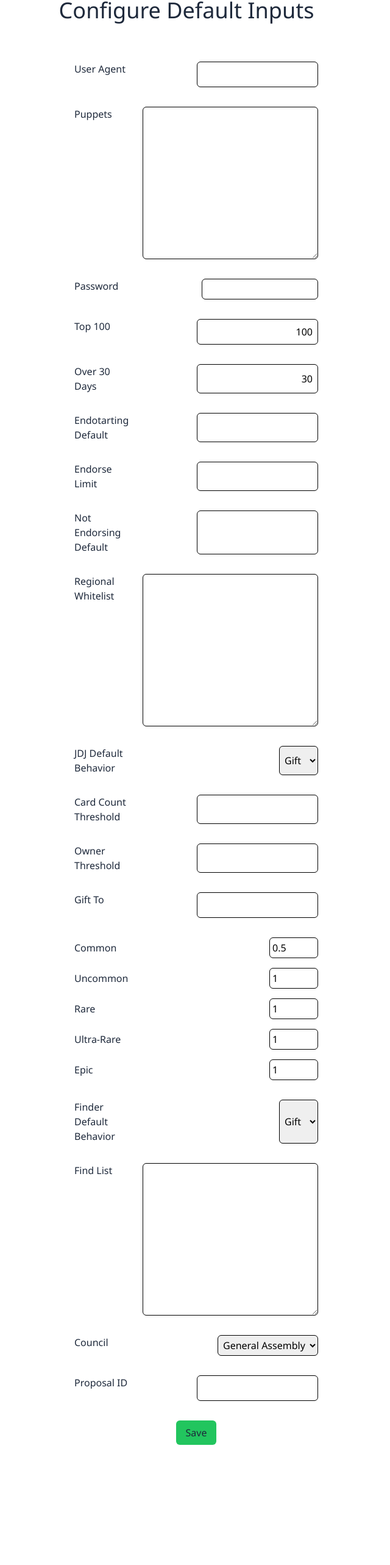
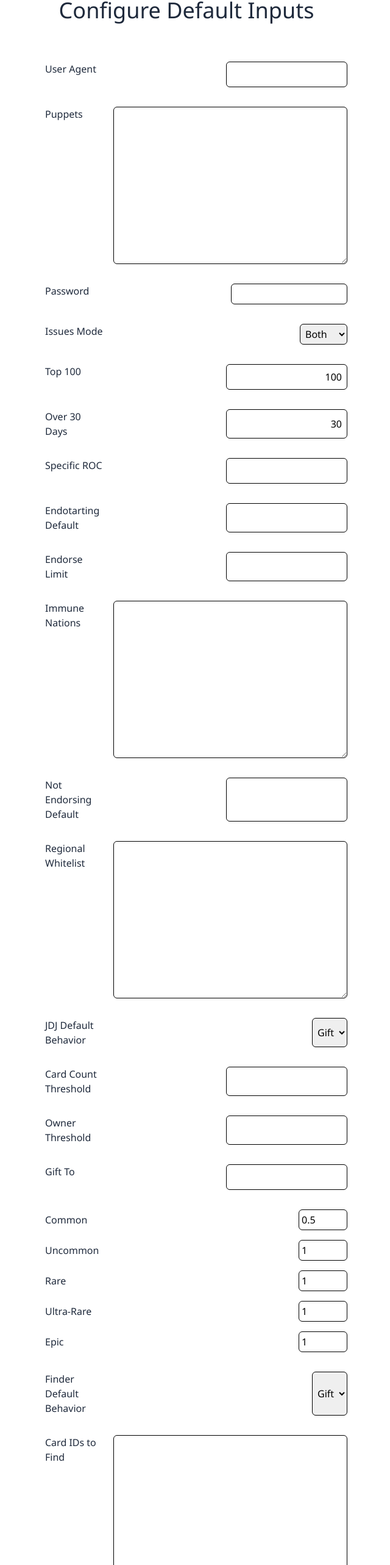
Before and after one commit to Kractero/hare, a SvelteKit app: page /config in a window 1280 px wide. Shown: the part 215-2781 px from the top of the page at 61% size, without its empty margins (334-974 px from the left). Before the commit the page ends 2672 px from the top, so only its background shows below. Built offline with nearby package versions, Linux system fonts and the light colour scheme.

Commit message:
gi: issues/packs/both mode

```diff
--- a/src/lib/loadLocalStorage.ts
+++ b/src/lib/loadLocalStorage.ts
@@ -26,6 +26,9 @@ export function loadLocalStorage(keysToLoad: string[]) {
             case 'stationFinderDefault':
                 loadedValues.finderMode = localStorage.getItem(`${key}`) || "Gift";
                 break;
+			case 'stationIssuesMode':
+				loadedValues.issuesmode = localStorage.getItem(`${key}`) || "Both";
+				break;
 			case 'stationCouncil':
 				loadedValues.council = localStorage.getItem(`${key}`) || "General Assembly";
 				break;
--- a/src/routes/config/+page.svelte
+++ b/src/routes/config/+page.svelte
@@ -3,8 +3,9 @@
 	import Head from '$lib/component/Head.svelte';
 	import Rarities from '$lib/component/Rarities.svelte';
 	import { loadLocalStorage } from '$lib/loadLocalStorage';
-	import { text } from '@sveltejs/kit';
 	import Input from '$lib/component/Input.svelte';
+	import Textarea from '$lib/component/Textarea.svelte';
+	import Select from '$lib/component/Select.svelte';
 
 	let puppets = '';
 	let main = '';
@@ -30,10 +31,13 @@
     let council = "General Assembly";
     let proposalid = "";
     let cardcount = "";
+    let issuesmode = "";
+    let specific = "";
+    let immune = "";
 
-    onMount(() => ({puppets, main, giftee, top, days, password, endotartnation, nennation, finderlist, regionalwhitelist, jdjMode, finderMode, rarities, limit, ownercount, council, proposalid, cardcount} =
+    onMount(() => ({puppets, main, giftee, top, days, password, endotartnation, nennation, finderlist, regionalwhitelist, jdjMode, finderMode, rarities, limit, ownercount, council, proposalid, cardcount, issuesmode, specific, immune} =
         loadLocalStorage(["stationPuppets", "stationMain", "stationGiftee", "stationROCTop", "stationROCDays", "stationPassword",
-            "stationEndotartNation", "stationNENNation", "stationFinderList", "stationRegionalWhitelist", "stationJDJDefault", "stationFinderDefault", "stationJDJ", "stationEndotartLimit", "stationOwnerCount", "stationCouncil", "stationProposalID", "stationCardCount"]))
+            "stationEndotartNation", "stationNENNation", "stationFinderList", "stationRegionalWhitelist", "stationJDJDefault", "stationFinderDefault", "stationJDJ", "stationEndotartLimit", "stationOwnerCount", "stationCouncil", "stationProposalID", "stationCardCount", "stationIssuesMode", "stationSpecific", "stationImmune"]))
     );
 
 	async function setConfig() {
@@ -59,6 +63,9 @@
         localStorage.setItem('stationCouncil', String(council));
         localStorage.setItem('stationProposalID', String(proposalid));
         localStorage.setItem('stationCardCount', String(cardcount));
+        localStorage.setItem('stationIssuesMode', String(issuesmode));
+        localStorage.setItem('stationSpecific', String(specific));
+        localStorage.setItem('stationImmune', String(immune));
 	}
 </script>
 
@@ -72,15 +79,7 @@
         class="flex flex-col gap-8"
     >
         <Input text="User Agent" bind:bindValue={main} forValue="main" />
-        <div class="flex flex-col lg:flex-row gap-4 justify-between max-w-lg">
-            <label class="w-24" for="pup">Puppets</label>
-            <textarea
-                id="pup"
-                rows="10"
-                bind:value={puppets}
-                class="text-right text-black p-1 w-72 rounded-md border border-black dark:border-none"
-            />
-        </div>
+        <Textarea text="Puppets" bind:bindValue={puppets} forValue="pup" required />
         <div class="flex flex-col lg:flex-row gap-4 justify-between max-w-lg">
             <label class="w-24" for="pass">Password</label>
             <input
@@ -92,31 +91,21 @@
                 class="text-right text-black p-1 max-w-xs rounded-md border border-black dark:border-none disabled:opacity-25"
             />
         </div>
+        <div class="flex gap-4 justify-between max-w-lg">
+			<label class="w-24" for="mode">Issues Mode</label>
+            <Select bind:mode={issuesmode} options={["Both", "Issues", "Packs"]} />
+		</div>
         <Input text="Top {top}" bind:bindValue={top} forValue="top" />
         <Input text="Over {days} Days" bind:bindValue={days} forValue="days" />
+        <Input text={`Specific ROC`} bind:bindValue={specific} forValue="specific" />
         <Input text="Endotarting Default" bind:bindValue={endotartnation} forValue="Endotarting" />
         <Input text="Endorse Limit" bind:bindValue={limit} forValue="limit" />
+        <Textarea text="Immune Nations" bind:bindValue={immune} forValue="immune" />
         <Input text="Not Endorsing Default" bind:bindValue={nennation} forValue="nen" />
-        <div class="flex flex-col lg:flex-row gap-4 justify-between max-w-lg">
-            <label class="w-24" for="Regional">Regional Whitelist</label>
-            <textarea
-                id="Regional"
-                rows="10"
-                bind:value={regionalwhitelist}
-                class="text-right text-black p-1 w-72 rounded-md border border-black dark:border-none"
-            />
-        </div>
+        <Textarea text="Regional Whitelist" bind:bindValue={regionalwhitelist} forValue="regions" />
         <div class="flex flex-col lg:flex-row gap-4 justify-between max-w-lg">
             <label class="w-24" for="jdj">JDJ Default Behavior</label>
-			<select
-				name="jdj"
-				id="jdj"
-				bind:value={jdjMode}
-				class="text-black p-1 w-16 rounded-md border border-black dark:border-none"
-			>
-				<option value="Gift" selected>Gift</option>
-				<option value="Sell">Sell</option>
-			</select>
+			<Select bind:mode={jdjMode} options={['Gift', 'Sell']} />
         </div>
         <Input text="Card Count Threshold" bind:bindValue={cardcount} forValue="card" />
         <Input text="Owner Threshold" bind:bindValue={ownercount} forValue="owner" />
@@ -124,36 +113,12 @@
         <Rarities bind:rarities={rarities} />
         <div class="flex flex-col lg:flex-row gap-4 justify-between max-w-lg">
             <label class="w-24" for="finder">Finder Default Behavior</label>
-			<select
-				name="finder"
-				id="finder"
-				bind:value={finderMode}
-				class="text-black p-1 w-16 rounded-md border border-black dark:border-none"
-			>
-				<option value="Gift" selected>Gift</option>
-				<option value="View">View</option>
-			</select>
+			<Select bind:mode={finderMode} options={['Gift', 'Sell']} />
         </div>
-        <div class="flex flex-col lg:flex-row gap-4 justify-between max-w-lg">
-            <label class="w-24" for="Find">Find List</label>
-            <textarea
-                id="Find"
-                rows="10"
-                bind:value={finderlist}
-                class="text-right text-black p-1 w-72 rounded-md border border-black dark:border-none"
-            />
-        </div>
+        <Textarea text="Card IDs to Find" bind:bindValue={finderlist} forValue="find" />
 		<div class="flex gap-4 justify-between max-w-lg">
 			<label class="w-24" for="mode">Council</label>
-			<select
-				name="mode"
-				id="mode"
-				bind:value={council}
-				class="text-black p-1 w-max rounded-md border border-black dark:border-none"
-			>
-				<option value="General Assembly" selected>General Assembly</option>
-				<option value="Security Council">Security Council</option>
-			</select>
+            <Select bind:mode={council} options={['General Assembly', 'Security Council']} />
 		</div>
         <Input text="Proposal ID" bind:bindValue={proposalid} forValue="proposalID" required={false} />
         <div class="max-w-lg flex justify-center">
--- a/src/routes/tools/gotissues/+page.svelte
+++ b/src/routes/tools/gotissues/+page.svelte
@@ -9,6 +9,7 @@
 	import { loadLocalStorage } from '$lib/loadLocalStorage';
 	import Buttons from '$lib/component/Buttons.svelte';
 	import type { Issue } from '$lib/types';
+	import Select from '$lib/component/Select.svelte';
 	const abortController = new AbortController();
 	let progress = "";
 	let main = '';
@@ -20,8 +21,9 @@
 	let issuesContent = '';
 	let stoppable = false;
 	let stopped = false;
+	let issuesmode =  "";
 
-	onMount(() => ({puppets, main, password} = loadLocalStorage(["stationPuppets", "stationMain", "stationPassword"])));
+	onMount(() => ({puppets, main, password, issuesmode} = loadLocalStorage(["stationPuppets", "stationMain", "stationPassword", "stationIssuesMode"])));
 	onDestroy(() => abortController.abort());
 
 	async function gotIssues(main: string, puppets: string, password?: string) {
@@ -48,8 +50,10 @@
 			const nation_formatted = nation.toLowerCase().replaceAll(' ', '_');
 			try {
 				await sleep(700);
+				progress += `<p class="font-bold">Initiating gotIssues...mode set to ${issuesmode}</p>`;
 				progress += `<p>Processing ${nation} ${i + 1}/${puppetList.length}</p>`;
 				const xmlObj = await parseXML(`https://www.nationstates.net/cgi-bin/api.cgi/?nation=${nation}&q=issues+packs`, main, password?.replaceAll(' ', '_'));
+				if (issuesmode === "Both" || issuesmode === "Issues") {
 					const issues: Issue = xmlObj.NATION.ISSUES.ISSUE || []
 					let issueIds: Array<string> = []
 					if (!Array.isArray(issues)) issueIds.push(issues['@_id'])
@@ -64,16 +68,26 @@
 						}</p></td><td><p><a target="_blank" href="https://www.nationstates.net/container=${nation_formatted}/nation=${nation_formatted}/page=show_dilemma/dilemma=${issue}/template-overall=none//User_agent=${main}/Script=Gotissues/Author_Email=NSWA9002@gmail.com/Author_discord=9003/Author_main_nation=9003/">Link to Issue</a></p></td></tr>\n`;
 						issuesCount++;
 					});
+				}
+				if (issuesmode === "Both" || issuesmode === "Packs") {
 					const packs = xmlObj.NATION.PACKS;
 					if (packs) {
 						for (let i = 0; i < packs; i++) {
+							if (issuesmode === "Packs") {
+								openNewLinkArr = [
+									...openNewLinkArr,
+									`https://www.nationstates.net/page=deck/nation=${nation_formatted}/container=${nation_formatted}/?open_loot_box=1/template-overall=none//User_agent=${main}/Script=Gotissues/Author_Email=NSWA9002@gmail.com/Author_discord=9003/Author_main_nation=9003/autoclose=1`
+								];
+							} else {
 								interimPacks.push(
 									`https://www.nationstates.net/page=deck/nation=${nation_formatted}/container=${nation_formatted}/?open_loot_box=1/template-overall=none//User_agent=${main}/Script=Gotissues/Author_Email=NSWA9002@gmail.com/Author_discord=9003/Author_main_nation=9003/autoclose=1`
 								);
+							}
 							packContent += `<tr><td><p>${
 								packsCount + 1
 							}</p></td><td><p><a target="_blank" href="https://www.nationstates.net/page=deck/nation=${nation_formatted}/container=${nation_formatted}/?open_loot_box=1/template-overall=none//User_agent=${main}/Script=Gotissues/Author_Email=NSWA9002@gmail.com/Author_discord=9003/Author_main_nation=9003/autoclose=1">Link to Pack</a></p></td></tr>\n`;
 							packsCount++;
+						}
 					}
 				}
 			} catch (err) {
@@ -117,6 +131,10 @@
 		class="flex flex-col gap-8"
 	>
 		<InputCredentials bind:main bind:puppets bind:password authenticated={true} />
+        <div class="flex gap-4 justify-between max-w-lg">
+			<label class="w-24" for="mode">Council</label>
+            <Select bind:mode={issuesmode} options={["Both", "Issues", "Packs"]} />
+		</div>
 		<Buttons>
 			<button
 				type="button"
```
Lines whose indentation alone changed are shown as unchanged.
